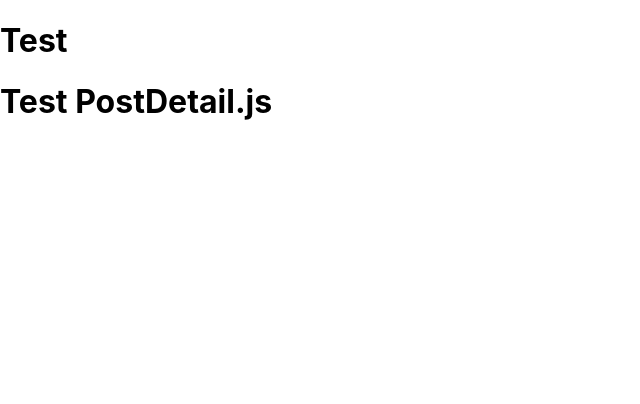
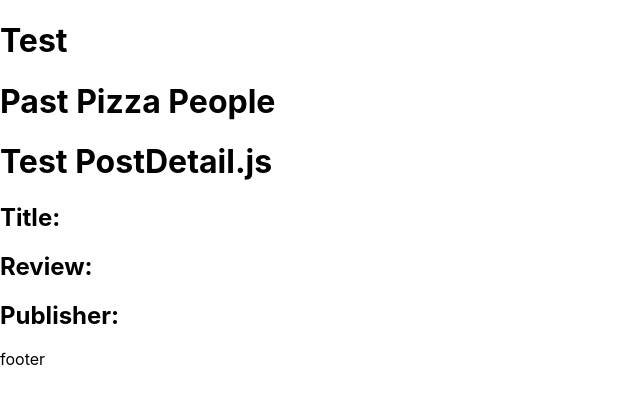
Before and after one commit to alexnwarton/full-stack-exercise, a React (Create React App) app in the folder client/: page /posts/1 in a window 1280 px wide. Shown: the top 404 px of the page, without its empty margins (0-640 px from the left). Built offline with nearby package versions, Linux system fonts and the light colour scheme.

Commit message:
fixed import pathing

```diff
--- a/client/src/components/Layout/Layout.jsx
+++ b/client/src/components/Layout/Layout.jsx
@@ -1,7 +1,7 @@
-import Nav from '/components/Nav'
-import Footer from '/components/Footer'
+import Nav from '../Nav/Nav.jsx'
+import Footer from '../Footer/Footer.jsx'
 
-const Layout = () => {
+const Layout = (props) => {
   return (
     <div className='layout'>
       <Nav />
--- a/client/src/screens/PostDetail/PostDetail.css
+++ b/client/src/screens/PostDetail/PostDetail.css
@@ -0,0 +1,4 @@
+div.container {
+  display: flex;
+  justify-content: center;
+}
--- a/client/src/screens/PostDetail/PostDetail.js
+++ b/client/src/screens/PostDetail/PostDetail.js
@@ -1,8 +1,20 @@
+// import PostDetails from 'client/src/screens/PostDetail/PostDetail.css'
+import Layout from '../../components/Layout/Layout.jsx'
+
 const PostDetail = () => {
-	return (
+  return (
+    <Layout>
 		<div>
-			<h1>Test PostDetail.js</h1>
-		</div>
+      <h1>Test PostDetail.js</h1>
+      <div className='container'>
+
+        <h2 >Title:</h2>
+        <h2 >Review:</h2>
+        <h2 >Publisher:</h2>
+
+      </div>
+      </div>
+    </Layout>
 	)
 }
 
```
